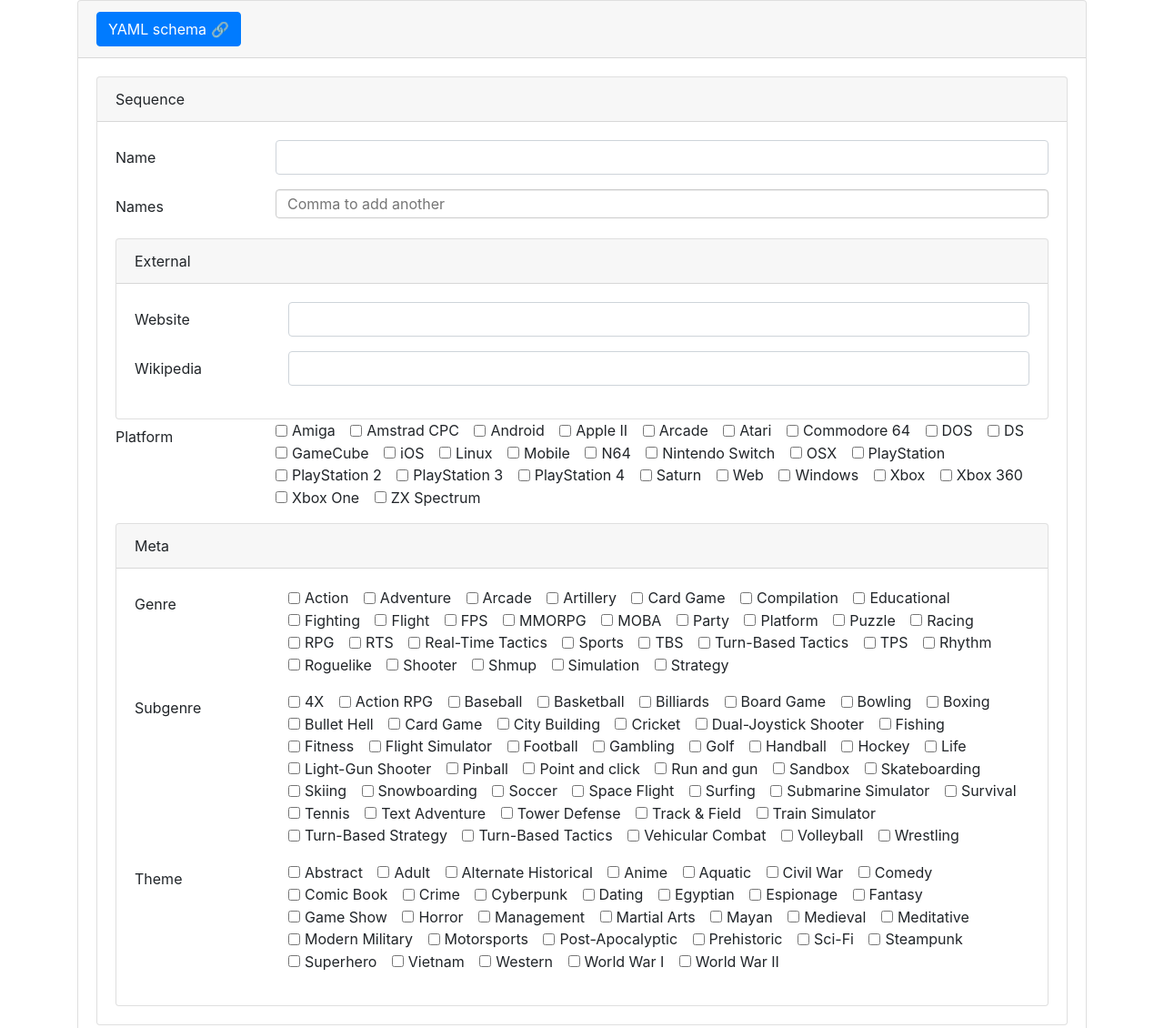
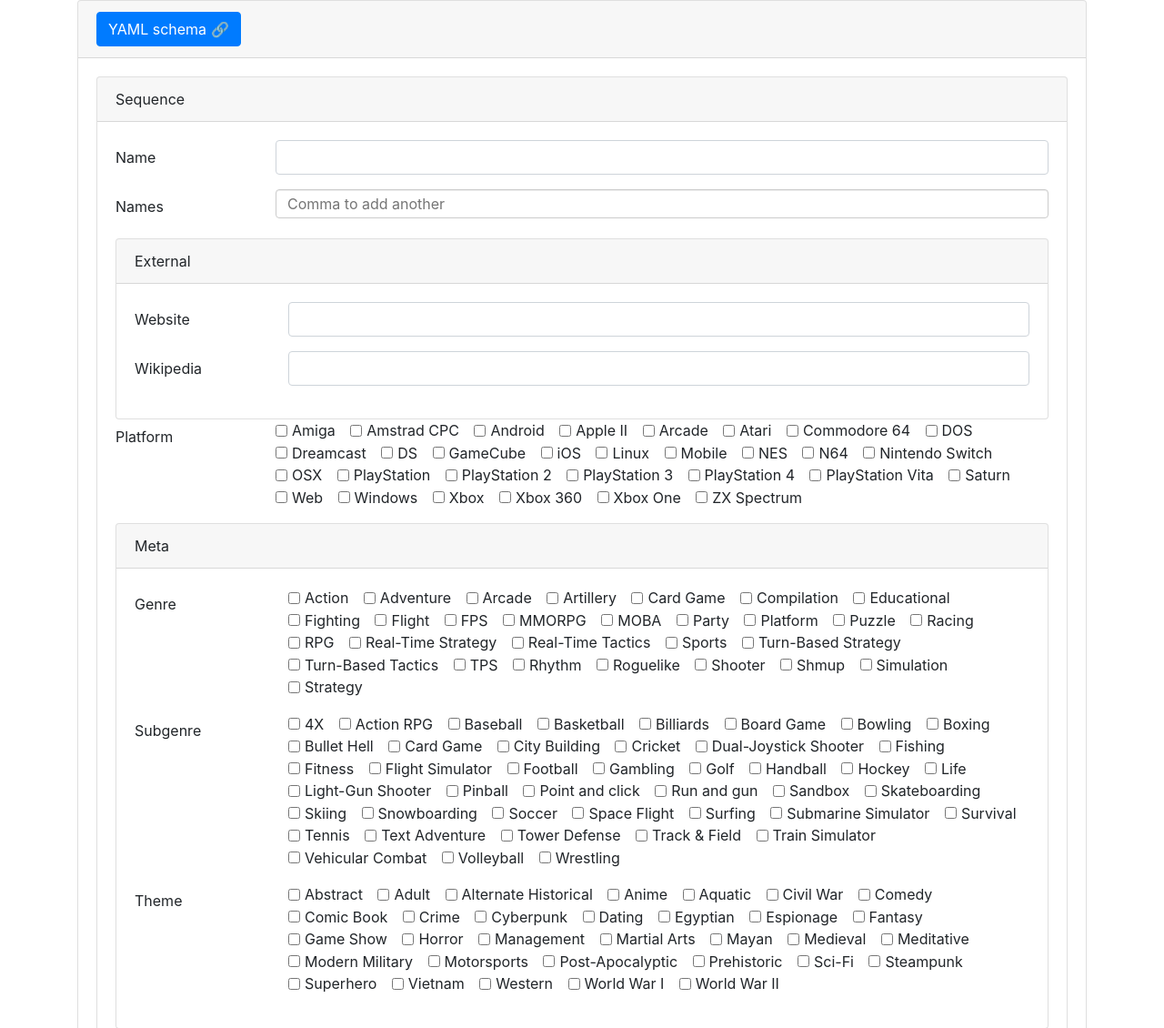
Before and after one commit to cxong/pykwalify-webform, a plain HTML site: page osgameclones/original.html in a window 1280 px wide. Shown: the top 1130 px of the page at 91% size. Drawn offline with nearby package versions, Linux system fonts and the light colour scheme.

Commit message:
Automated deployment: Wed Sep 16 10:29:35 UTC 2020 369f83d8b29993b59124f1c7504f9729ada4a9e2

```diff
--- a/osgameclones/original.html
+++ b/osgameclones/original.html
@@ -51,10 +51,10 @@
   - Puzzle
   - Racing
   - RPG
-  - RTS
+  - Real-Time Strategy
   - Real-Time Tactics
   - Sports
-  - TBS
+  - Turn-Based Strategy
   - Turn-Based Tactics
   - TPS
   - Rhythm
@@ -116,8 +116,6 @@
         - Tower Defense
         - Track & Field
         - Train Simulator
-        - Turn-Based Strategy
-        - Turn-Based Tactics
         - Vehicular Combat
         - Volleyball
         - Wrestling
@@ -175,11 +173,13 @@
   - Atari
   - Commodore 64
   - DOS
+  - Dreamcast
   - DS
   - GameCube
   - iOS
   - Linux
   - Mobile
+  - NES
   - N64
   - Nintendo Switch
   - OSX
@@ -187,6 +187,7 @@
   - PlayStation 2
   - PlayStation 3
   - PlayStation 4
+  - PlayStation Vita
   - Saturn
   - Web
   - Windows
@@ -457,6 +458,16 @@
       <input
         type="checkbox"
         class="form-check-input"
+        id="[platform].Dreamcast"
+        name="[platform][]" value="Dreamcast"
+      >
+      <label for="[platform].Dreamcast" class="form-check-label">Dreamcast</label>
+    </div>
+
+    <div class="form-check form-check-inline">
+      <input
+        type="checkbox"
+        class="form-check-input"
         id="[platform].DS"
         name="[platform][]" value="DS"
       >
@@ -507,6 +518,16 @@
       <input
         type="checkbox"
         class="form-check-input"
+        id="[platform].NES"
+        name="[platform][]" value="NES"
+      >
+      <label for="[platform].NES" class="form-check-label">NES</label>
+    </div>
+
+    <div class="form-check form-check-inline">
+      <input
+        type="checkbox"
+        class="form-check-input"
         id="[platform].N64"
         name="[platform][]" value="N64"
       >
@@ -571,6 +592,16 @@
         name="[platform][]" value="PlayStation 4"
       >
       <label for="[platform].PlayStation 4" class="form-check-label">PlayStation 4</label>
+    </div>
+
+    <div class="form-check form-check-inline">
+      <input
+        type="checkbox"
+        class="form-check-input"
+        id="[platform].PlayStation Vita"
+        name="[platform][]" value="PlayStation Vita"
+      >
+      <label for="[platform].PlayStation Vita" class="form-check-label">PlayStation Vita</label>
     </div>
 
     <div class="form-check form-check-inline">
@@ -842,10 +873,10 @@
       <input
         type="checkbox"
         class="form-check-input"
-        id="[meta][genre].RTS"
-        name="[meta][genre][]" value="RTS"
-      >
-      <label for="[meta][genre].RTS" class="form-check-label">RTS</label>
+        id="[meta][genre].Real-Time Strategy"
+        name="[meta][genre][]" value="Real-Time Strategy"
+      >
+      <label for="[meta][genre].Real-Time Strategy" class="form-check-label">Real-Time Strategy</label>
     </div>
 
     <div class="form-check form-check-inline">
@@ -872,10 +903,10 @@
       <input
         type="checkbox"
         class="form-check-input"
-        id="[meta][genre].TBS"
-        name="[meta][genre][]" value="TBS"
-      >
-      <label for="[meta][genre].TBS" class="form-check-label">TBS</label>
+        id="[meta][genre].Turn-Based Strategy"
+        name="[meta][genre][]" value="Turn-Based Strategy"
+      >
+      <label for="[meta][genre].Turn-Based Strategy" class="form-check-label">Turn-Based Strategy</label>
     </div>
 
     <div class="form-check form-check-inline">
@@ -1378,26 +1409,6 @@
         name="[meta][subgenre][]" value="Train Simulator"
       >
       <label for="[meta][subgenre].Train Simulator" class="form-check-label">Train Simulator</label>
-    </div>
-
-    <div class="form-check form-check-inline">
-      <input
-        type="checkbox"
-        class="form-check-input"
-        id="[meta][subgenre].Turn-Based Strategy"
-        name="[meta][subgenre][]" value="Turn-Based Strategy"
-      >
-      <label for="[meta][subgenre].Turn-Based Strategy" class="form-check-label">Turn-Based Strategy</label>
-    </div>
-
-    <div class="form-check form-check-inline">
-      <input
-        type="checkbox"
-        class="form-check-input"
-        id="[meta][subgenre].Turn-Based Tactics"
-        name="[meta][subgenre][]" value="Turn-Based Tactics"
-      >
-      <label for="[meta][subgenre].Turn-Based Tactics" class="form-check-label">Turn-Based Tactics</label>
     </div>
 
     <div class="form-check form-check-inline">
```
Also changed, not shown: osgameclones/game.html (+11 -0 lines).
